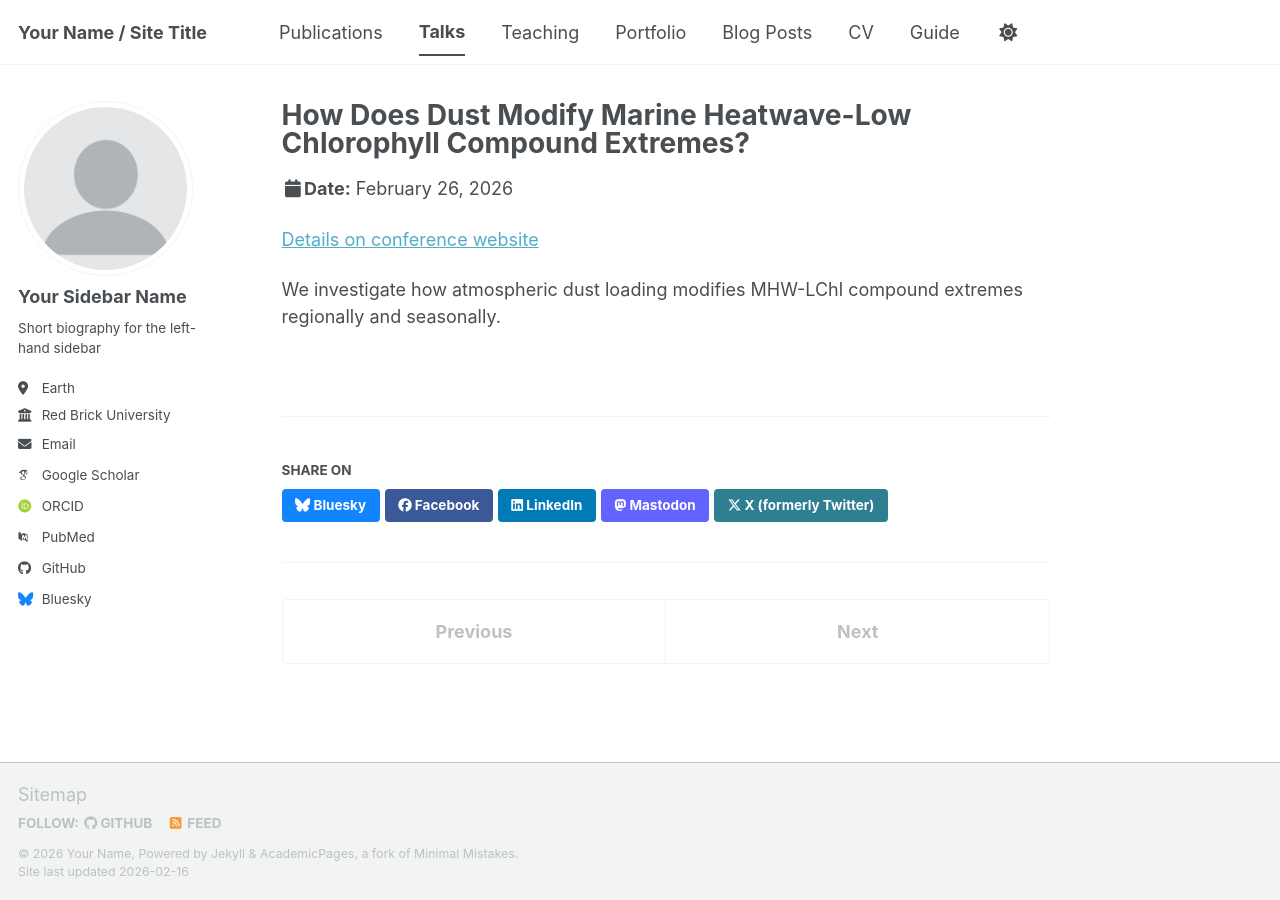
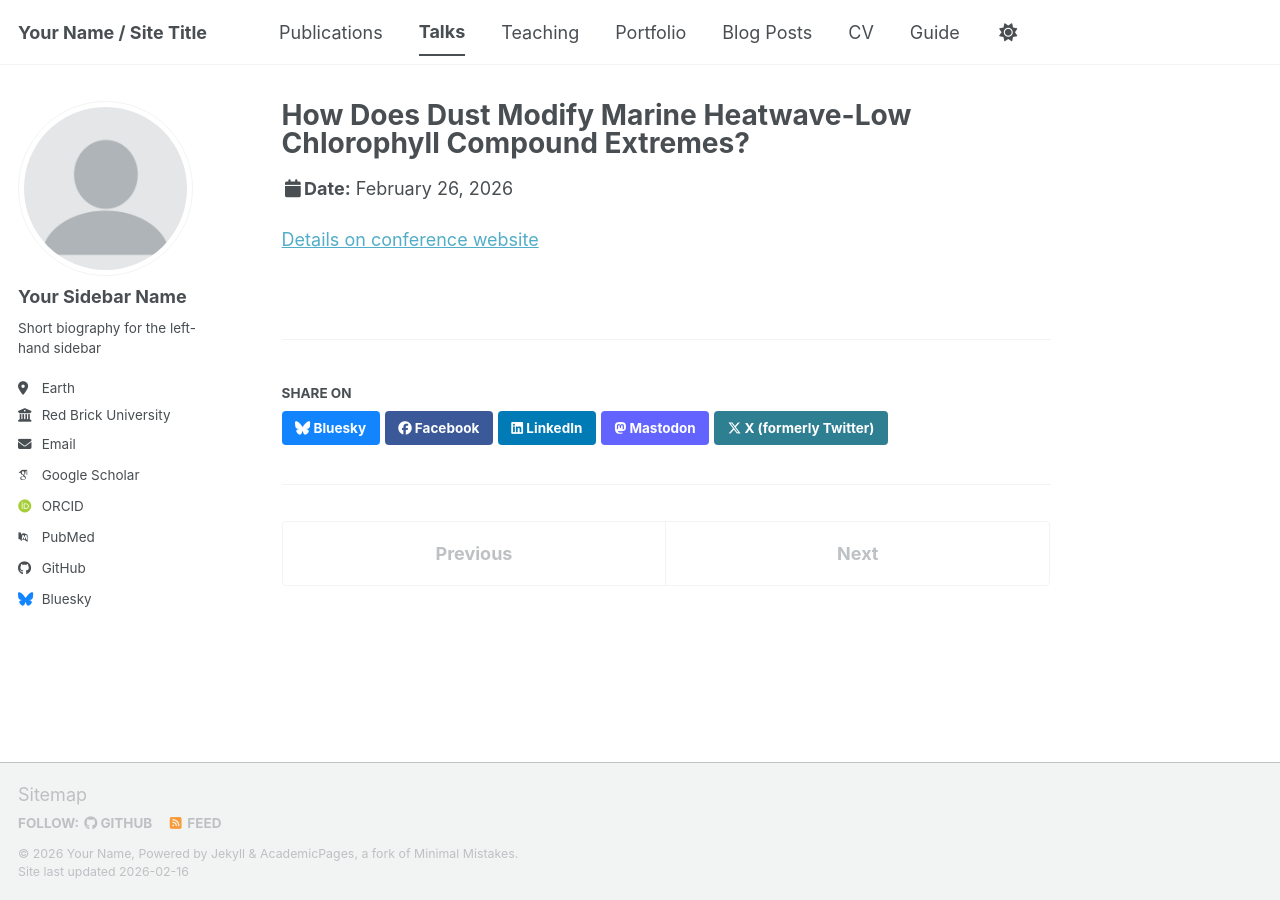
Before and after one commit to alessandraquig/alessandraquig.github.io, a Jekyll site: the page built from _talks/osm2026.md, in a window 1280 px wide. Built offline with Jekyll 4.4.1, drawn with Linux system fonts in a browser that asks for light colours; some web fonts are replaced; a script bundle is joined from its source files by our own code; library files that are not in the unit come from our copies; a file with an impossible date is left out.

Commit message:
Poster details

```diff
--- a/_talks/osm2026.md
+++ b/_talks/osm2026.md
@@ -9,5 +9,3 @@ location: "Glasgow, UK"
 ---
 
 [Details on conference website](https://agu.confex.com/agu/osm26/meetingapp.cgi/Paper/2029340)
-
-We investigate how atmospheric dust loading modifies MHW-LChl compound extremes regionally and seasonally.
```
Also changed, not shown: _publications/dust_mhw-lchl.md (+1 -1 lines).
